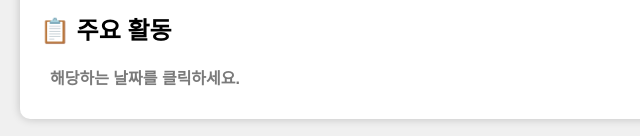
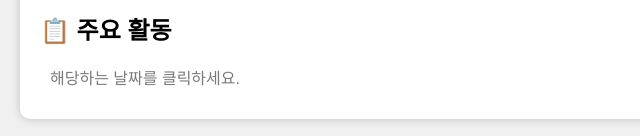
Before and after one commit to DoYeon0430/DoYeon0430.github.io, a plain HTML site: page index.html in a window 1280 px wide. Shown: the part 765-901 px from the top of the page, 0-640 px from the left. Drawn offline with Linux system fonts and the light colour scheme.

Commit message:
html renew1 commit

```diff
--- a/index.html
+++ b/index.html
@@ -105,7 +105,7 @@
     <section>
         <h2>📋 주요 활동</h2>
         <div id="additional-info">
-            <span style="font-weight: bold; color: #7a7a7a;">해당하는 날짜를 클릭하세요.</span>
+            <span style="color: #7a7a7a;">해당하는 날짜를 클릭하세요.</span>
         </div>
     </section>
 
```
